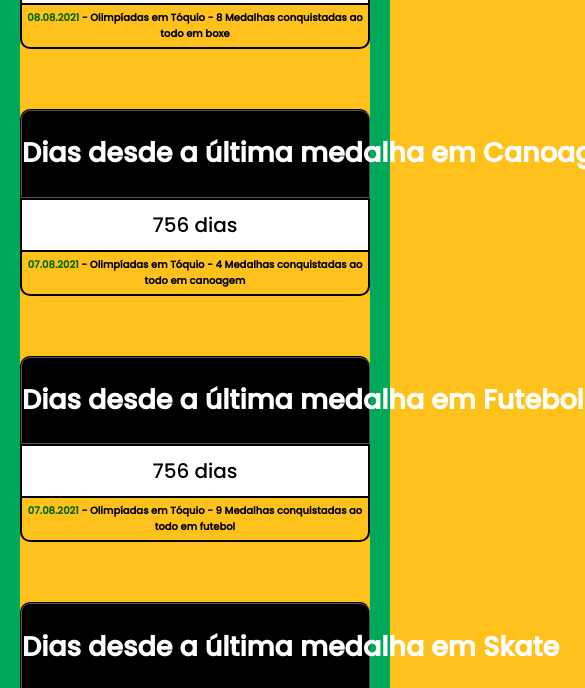
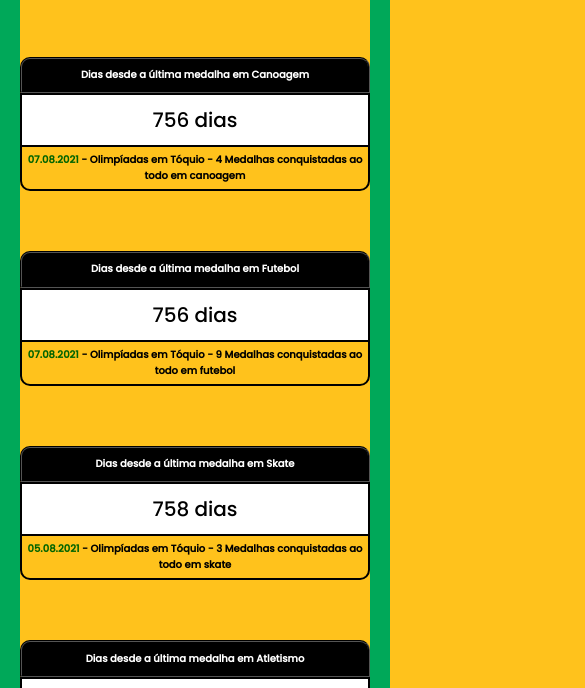
Before and after one commit to TomazMPP/UltimaMedalha, a plain HTML site: page index.html in a window 390 px wide. Shown: the part 725-1413 px from the top of the page, 585 px wide, since content can reach past the window. Drawn offline with Linux system fonts and the light colour scheme.

Commit message:
Update style.css

```diff
--- a/assets/css/style.css
+++ b/assets/css/style.css
@@ -245,4 +245,8 @@ img {
     div#bronze h1 {
       font-size: 24px;
     }
+
+    h1 {
+      font-size: 10px;
+    }
   }
```
